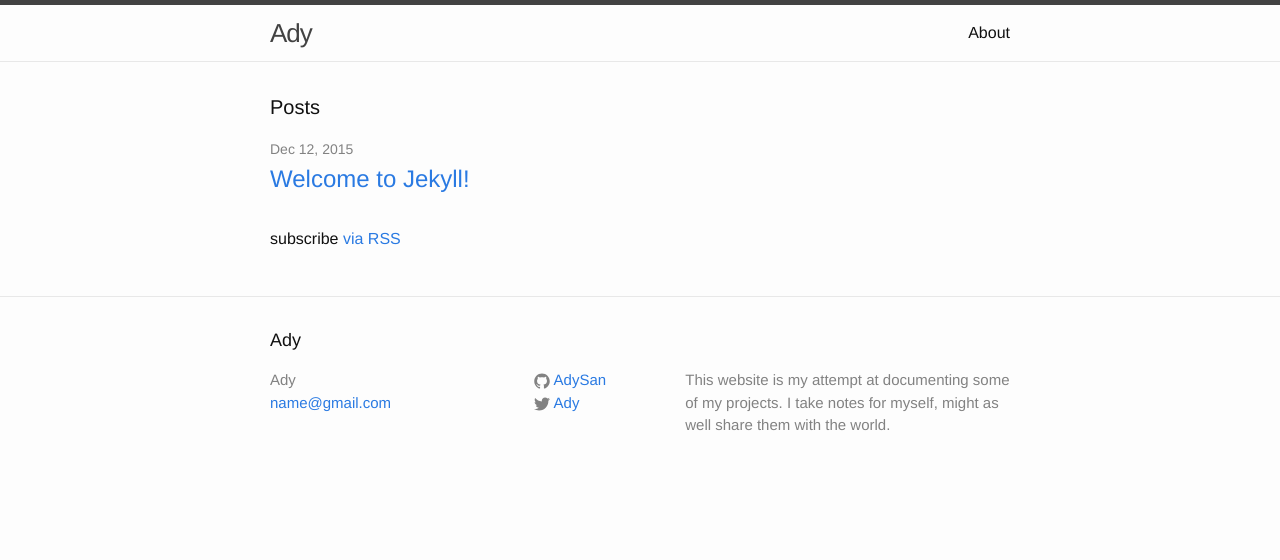
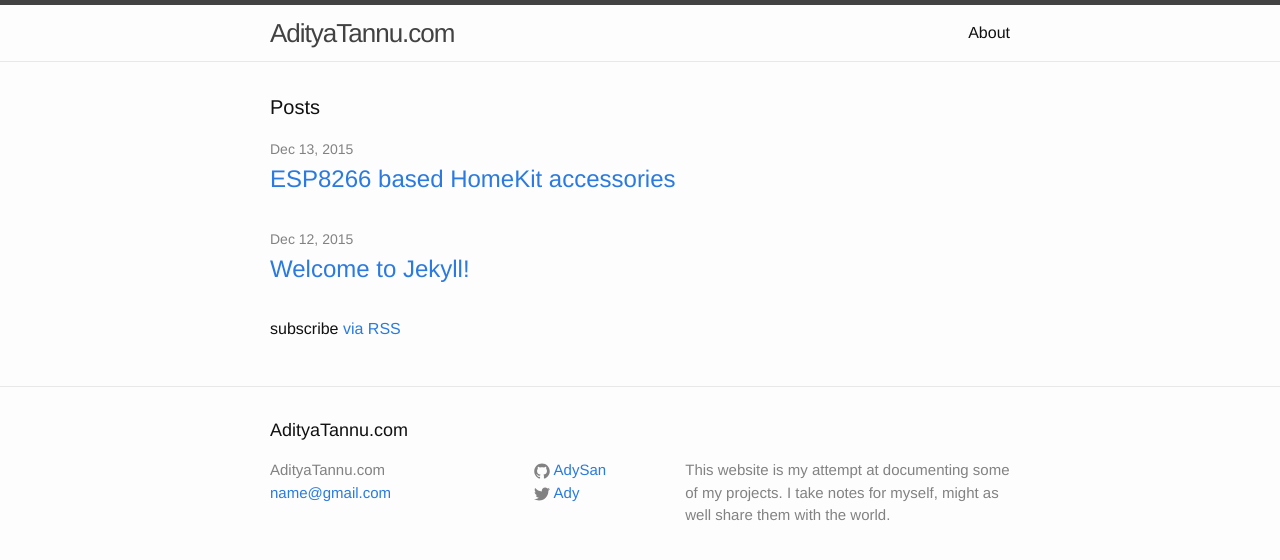
Before and after one commit to AdySan/AdityaTannu.com, a Jekyll site: the page built from index.html, in a window 1280 px wide. Shown: the top 560 px of the page. Built offline with Jekyll 4.4.1, drawn with Linux system fonts in a browser that asks for light colours.

Commit message:
trying first post

```diff
--- a/_config.yml
+++ b/_config.yml
@@ -1,5 +1,6 @@
 # Site settings
-title: Ady
+name: Ady's Blog
+title: AdityaTannu.com
 email: name@gmail.com
 description: > # this means to ignore newlines until "baseurl:"
   This website is my attempt at documenting some of my projects.
--- /dev/null
+++ b/_posts/2015-12-13-ESP8266-based-HomeKit-accessories.markdown
@@ -0,0 +1,8 @@
+---
+layout: post
+title:  "ESP8266 based HomeKit accessories"
+date:   2015-12-13 12:00:00
+categories: blog post
+---
+
+Lorem Ipsum
```
